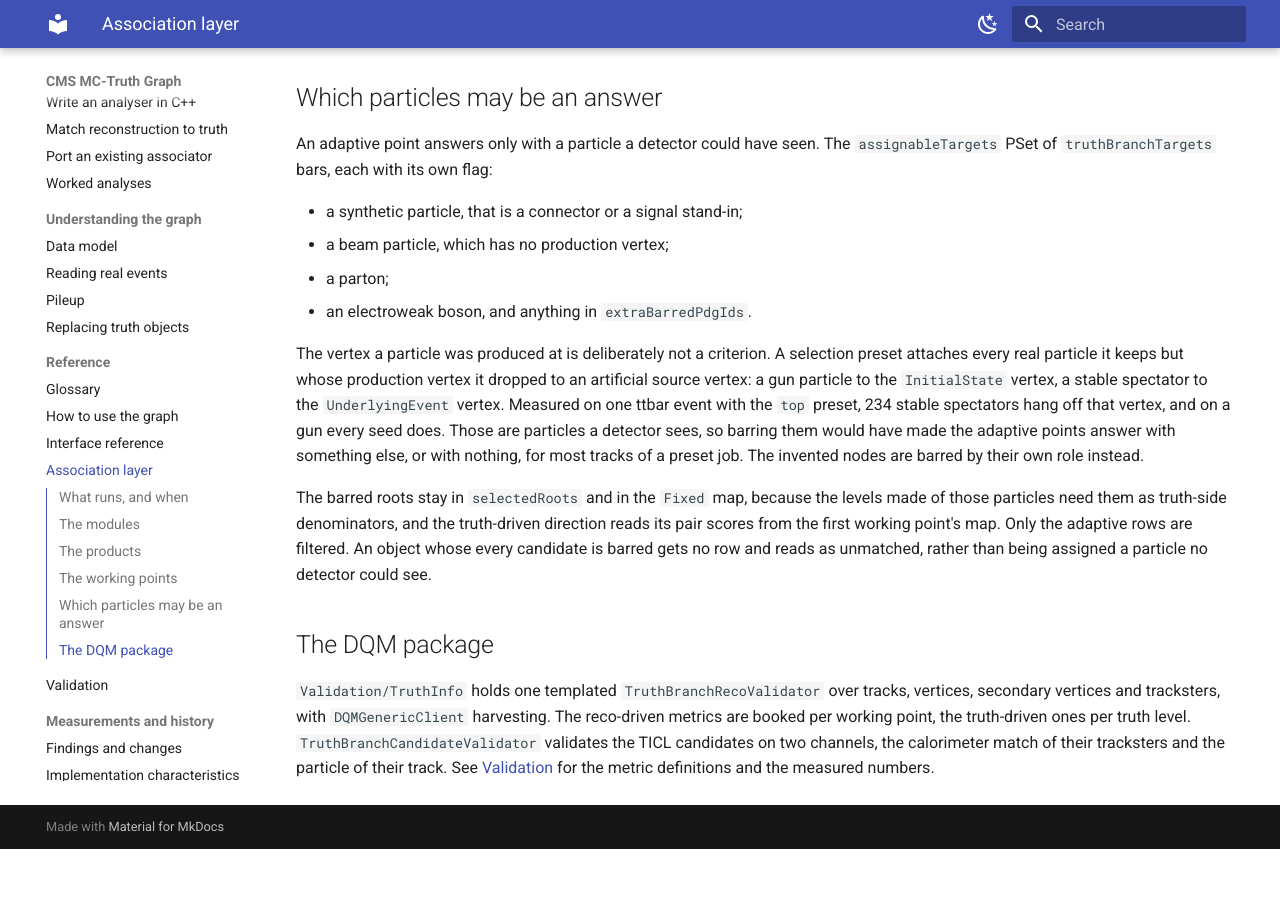
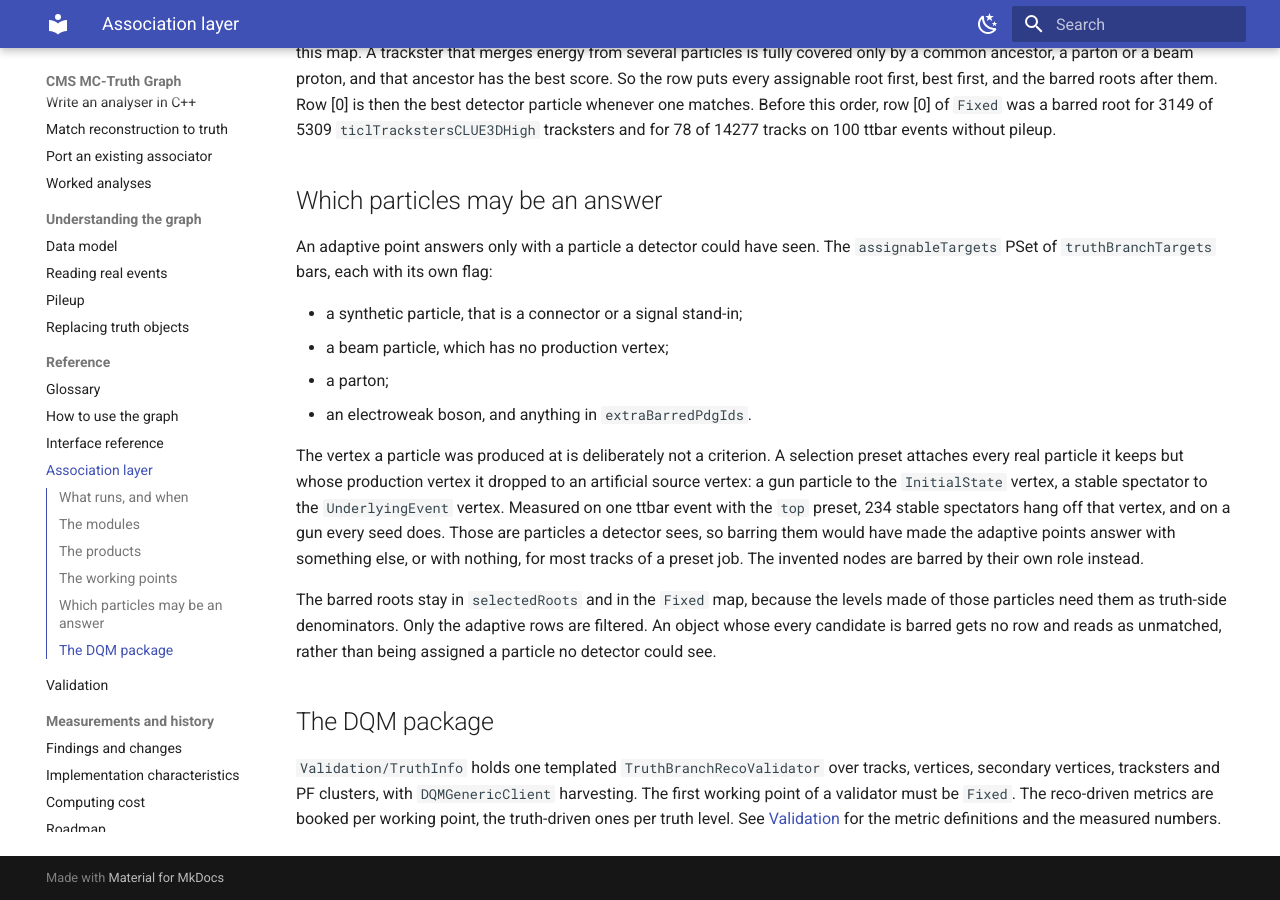
Before and after one commit to felicepantaleo/cms-truth-docs, an MkDocs documentation site: the page built from docs/association-layer.md, in a window 1280 px wide and 900 px high, scrolled down 2595 px. Built offline with MkDocs 1.6.1 and Material for MkDocs 9.7.7, drawn with Linux system fonts in a browser that asks for light colours; before the commit the page ends 3444 px from its top, so only the background shows below that; some of the changed text lies outside the part shown.

Commit message:
docs: fixes of the adversarial review
Correct the association and validator module lists, script and dump
paths. State the preset order, the one-file rule of the plot script,
the fragment rules and the quarkonium rule of the heavy-flavour levels.

```diff
--- a/docs/association-layer.md
+++ b/docs/association-layer.md
@@ -44,9 +44,9 @@
 | `TruthBranchTargetsProducer` | `truthBranchTargets` | The truth-side targets, once per event: `selectedRoots` (every cut of the selector except its pt floor), `denominatorRoots` (every cut, plus the level targets; the vertex associators count findable tracks over them), `assignableRoots`, the signal-seed denominators and one truth-to-reco denominator per level |
 | `AllTrackToTruthBranchAssociatorsProducer` | `allTrackToTruthBranchAssociators` | Tracks, by shared tracker elements |
 | `TruthBranchTracksterAssociatorsProducer` | `truthBranchTracksterAssociators` | TICL tracksters, by shared calorimeter cells |
-| `TruthBranchCandidateAssociatorsProducer` | `truthBranchCandidateAssociators` | TICL candidates, by the shared calorimeter cells of all their tracksters |
+| `TruthBranchPFClusterAssociatorsProducer` | `truthBranchPFClusterEcalAssociators`, `truthBranchPFClusterHcalAssociators` | Particle-flow clusters of the barrel calorimeters, by shared calorimeter cells. The HLT menu has no such maps |
 | `AllVertexToTruthBranchAssociatorsProducer` | `allVertexToTruthBranchAssociators` | Primary vertices, through the track maps |
-| `AllSecondaryVertexToTruthBranchAssociatorsProducer` | `allSecondaryVertexToTruthBranchAssociators` | Secondary vertices, through the track maps, against heavy-flavour decay vertices |
+| `AllVertexToTruthBranchAssociatorsProducer` | `allSecondaryVertexToTruthBranchAssociators` | Secondary vertices, through the track maps, against heavy-flavour decay vertices. A clone of the primary-vertex module |
 
 Every collection label lives in one place,
 `python/truthGraphAssociationLabels_cff.py`, together with the working points and the
@@ -116,16 +116,14 @@
 barred by their own role instead.
 
 The barred roots stay in `selectedRoots` and in the `Fixed` map, because the levels made
-of those particles need them as truth-side denominators, and the truth-driven direction
-reads its pair scores from the first working point's map. Only the adaptive rows are
+of those particles need them as truth-side denominators. Only the adaptive rows are
 filtered. An object whose every candidate is barred gets no row and reads as unmatched,
 rather than being assigned a particle no detector could see.
 
 ## The DQM package
 
 `Validation/TruthInfo` holds one templated `TruthBranchRecoValidator` over tracks,
-vertices, secondary vertices and tracksters, with `DQMGenericClient` harvesting. The
-reco-driven metrics are booked per working point, the truth-driven ones per truth level.
-`TruthBranchCandidateValidator` validates the TICL candidates on two channels, the
-calorimeter match of their tracksters and the particle of their track.
+vertices, secondary vertices, tracksters and PF clusters, with `DQMGenericClient`
+harvesting. The first working point of a validator must be `Fixed`. The reco-driven
+metrics are booked per working point, the truth-driven ones per truth level.
 See [Validation](validation.md) for the metric definitions and the measured numbers.
```
Also changed, not shown: docs/getting-started.md (+5 -2 lines), docs/quickstart.md (+1 -1 lines), docs/usage.md (+9 -4 lines), docs/validation.md (+5 -2 lines).
